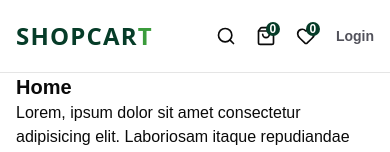
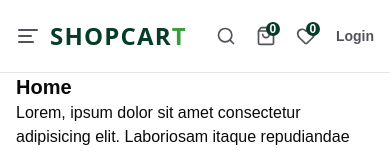
Before and after one commit to felipeazsantos/shopcart, a Next.js app: page / in a window 390 px wide. Shown: the top 152 px of the page. Built offline with nearby package versions, Linux system fonts and the light colour scheme.

Commit message:
creating MobileMenu component

```diff
--- a/components/Header.tsx
+++ b/components/Header.tsx
@@ -6,12 +6,16 @@ import SearchBar from './SearchBar';
 import FavoriteButton from './FavoriteButton';
 import CartIcon from './CartIcon';
 import SignIn from './SignIn';
+import MobileMenu from './MobileMenu';
 
 const Header = () => {
   return (
     <header className='bg-white py-5 border-b border-b-blac/20'>
-      <Container className='flex items-center justify-between'>
-        <Logo />
+      <Container className='flex items-center justify-between text-lightColor'>
+        <div className='w-auto md:w-1/3 flex items-center justify-start gap-2.5 md:gap-0'>
+          <MobileMenu />
+          <Logo />
+        </div>
         <HeaderMenu />
         <div className='w-auto md:w-1/3 flex items-center justify-end gap-5'>
           <SearchBar />
--- /dev/null
+++ b/components/MobileMenu.tsx
@@ -0,0 +1,14 @@
+import { AlignLeft } from 'lucide-react';
+import React from 'react';
+
+const MobileMenu = () => {
+  return (
+    <>
+      <button>
+        <AlignLeft className='hover:text-darkColor hoverEffect md:hidden hover:cursor-pointer' />
+      </button>
+    </>
+  );
+};
+
+export default MobileMenu;
```
